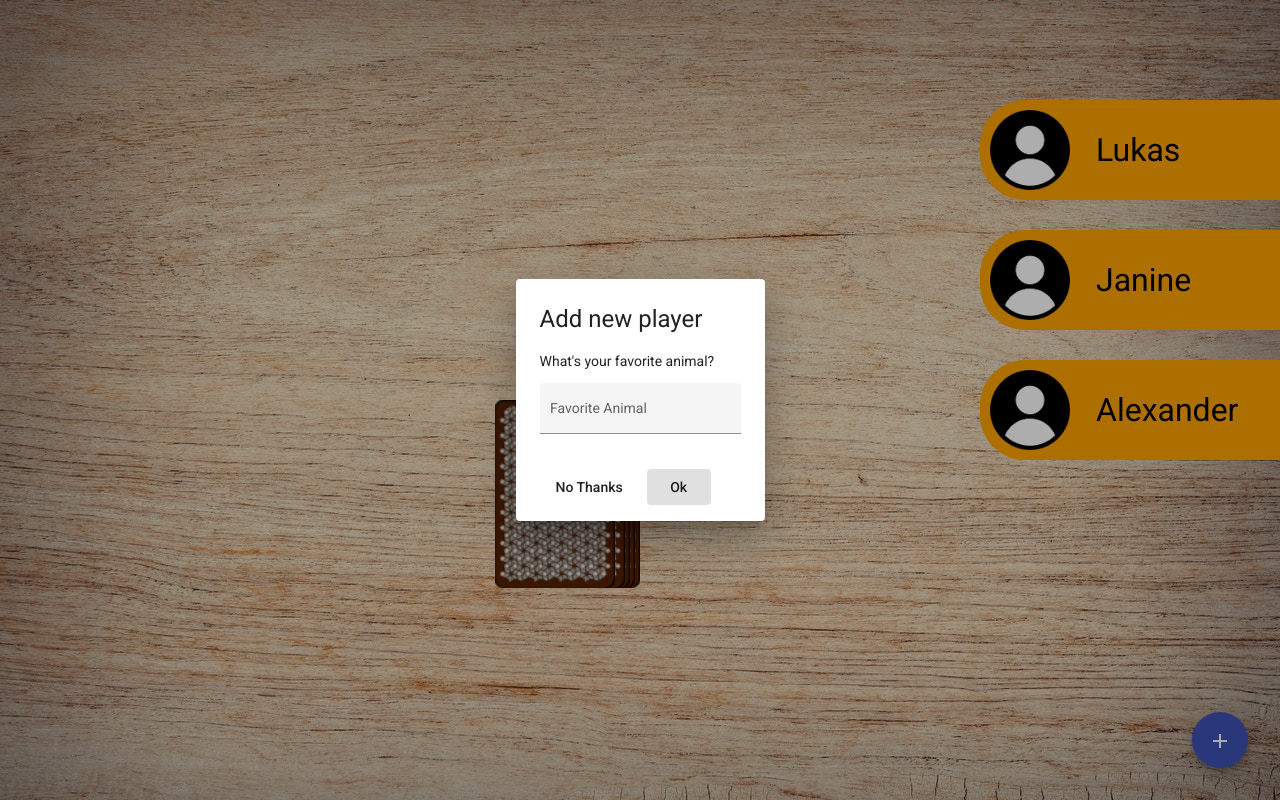
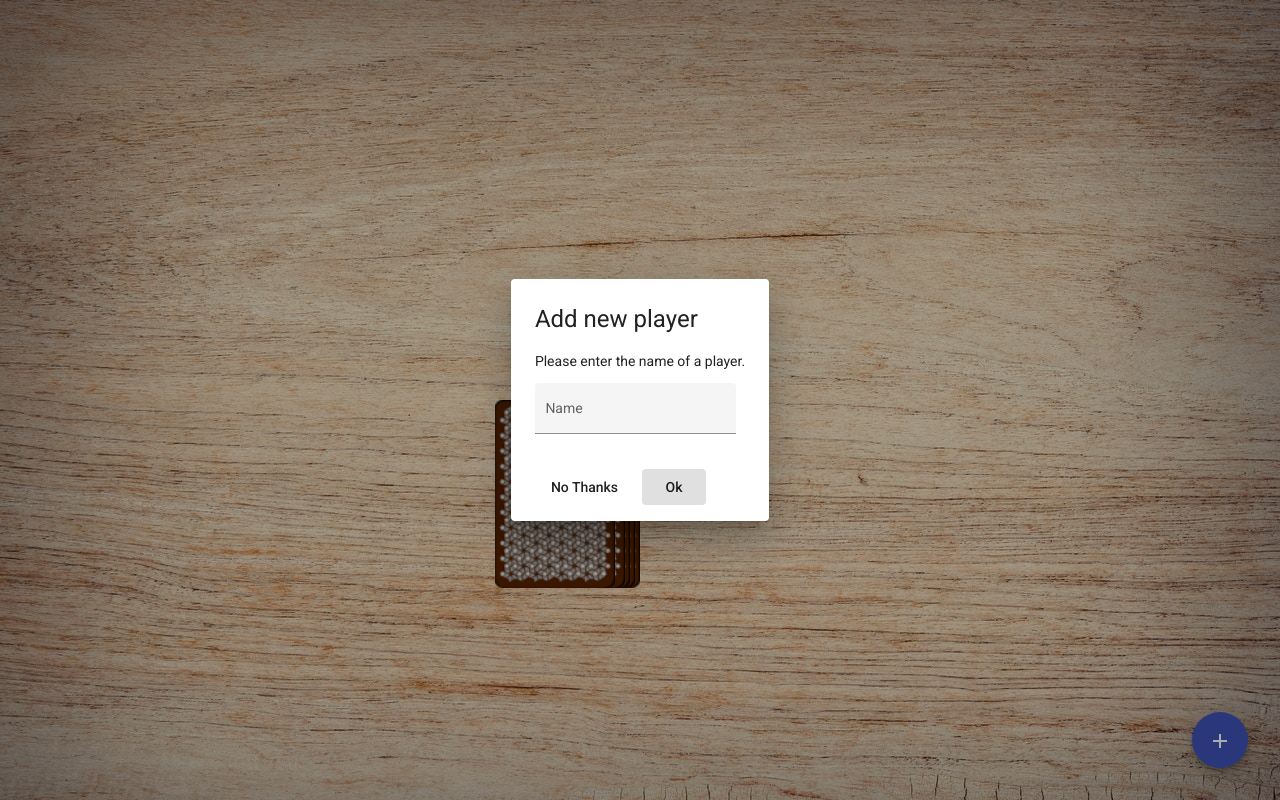
Before and after one commit to LukasKlammer/ringoffire, an Angular app: page /game in a window 1280 px wide. Both pictures are taken after a click on the button "add". Built offline with nearby package versions, Linux system fonts and the light colour scheme.

Commit message:
add players with dialog

```diff
--- a/src/app/dialog-add-player/dialog-add-player.component.html
+++ b/src/app/dialog-add-player/dialog-add-player.component.html
@@ -1,12 +1,12 @@
 <h1 mat-dialog-title>Add new player</h1>
 <div mat-dialog-content>
-  <p>What's your favorite animal?</p>
+  <p>Please enter the name of a player.</p>
   <mat-form-field appearance="fill">
-    <mat-label>Favorite Animal</mat-label>
+    <mat-label>Name</mat-label>
     <input matInput [(ngModel)]="name">
   </mat-form-field>
 </div>
 <div mat-dialog-actions>
   <button mat-button (click)="onNoClick()">No Thanks</button>
-  <button mat-button [mat-dialog-close]="" cdkFocusInitial>Ok</button>
+  <button mat-button [mat-dialog-close]="name" cdkFocusInitial>Ok</button>
 </div>
--- a/src/app/game/game.component.ts
+++ b/src/app/game/game.component.ts
@@ -41,8 +41,9 @@
 
     });
 
-    dialogRef.afterClosed().subscribe(result => {
-      console.log('The dialog was closed');
+    dialogRef.afterClosed().subscribe((name:string) => {
+      console.log('The dialog was closed, Eingabe: ' + name);
+      this.game.players.push(name);
     });
   }
 }
--- a/src/app/models/game.ts
+++ b/src/app/models/game.ts
@@ -1,5 +1,5 @@
 export class Game {
-  public players:string[] = ['Lukas', 'Janine', 'Alexander'];
+  public players:string[] = [];
   public stack:string[] = [];
   public playedCards:string[] = [];
   public currentPlayer = 0;
```
